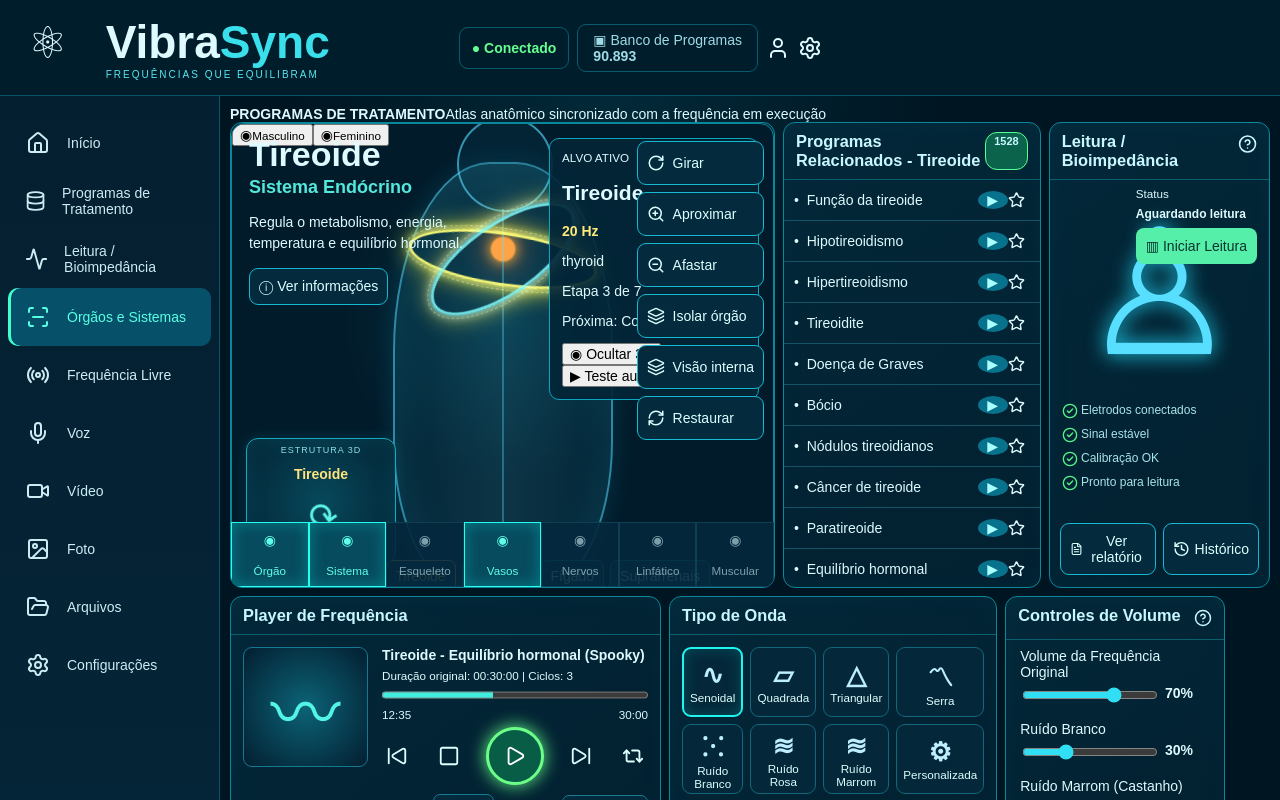
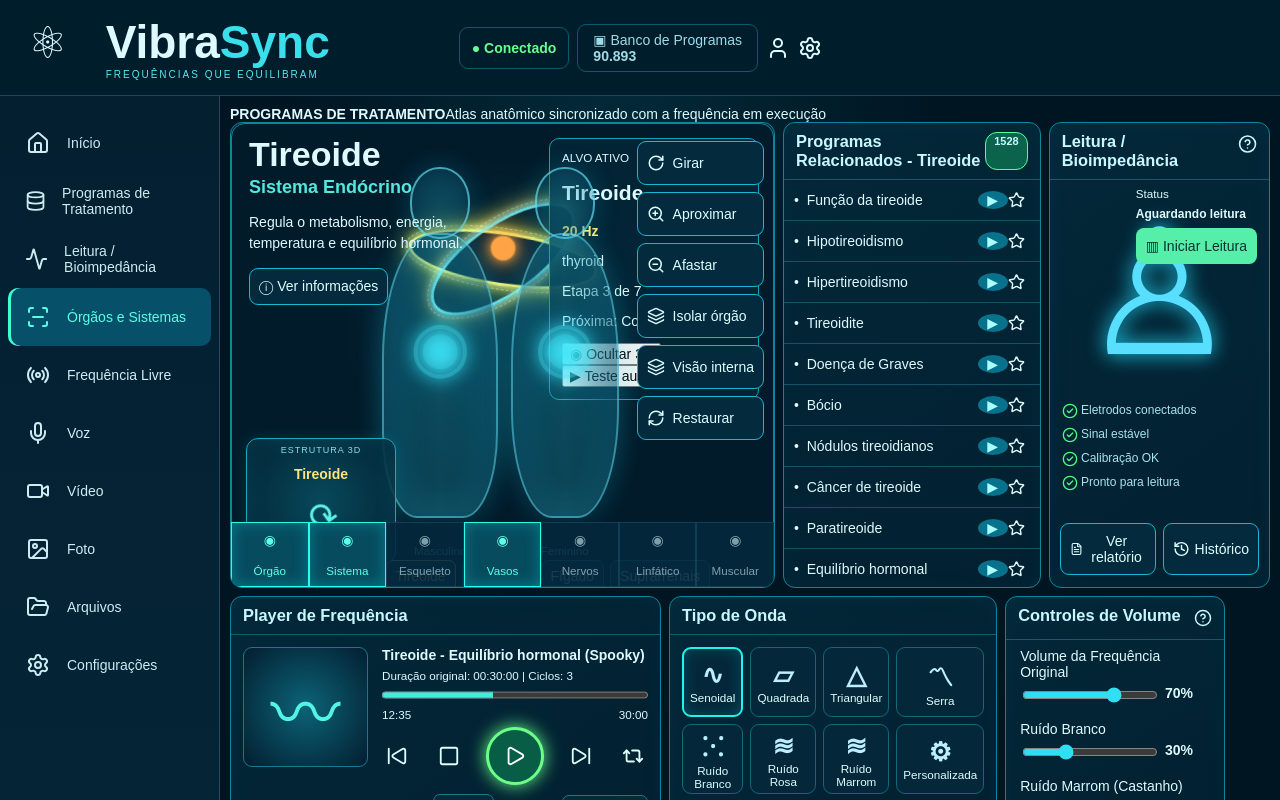
Before and after one commit to marcosfersant/vibrasync-next, a React (Vite) app: page / in a window 1280 px wide. Shown: the top 800 px of the page. Built offline with nearby package versions, Linux system fonts and the light colour scheme.

Commit message:
Atlas: visual masculino/feminino clicavel sem imagem antiga

```diff
--- a/src/atlas/atlas-prototype.css
+++ b/src/atlas/atlas-prototype.css
@@ -7,3 +7,14 @@
 @keyframes qClockwise{to{transform:translate(-50%,-50%) rotate(352deg)}}
 @keyframes qCounter{from{transform:translate(-50%,-50%) rotate(352deg)}to{transform:translate(-50%,-50%) rotate(-8deg)}}
 @keyframes quantumVibe{from{filter:brightness(.9);opacity:.72}to{filter:brightness(1.45);opacity:1}}
+
+.atlas-pair{position:absolute;inset:35px 170px 78px 170px;display:flex;align-items:center;justify-content:center;gap:48px;z-index:1}
+.human-atlas{position:relative;width:145px;height:390px;border:0;background:transparent!important;color:#9cf7ff;filter:drop-shadow(0 0 13px #23dfff88);opacity:.95}
+.human-atlas .head{position:absolute;left:50%;top:0;transform:translateX(-50%);width:60px;height:72px;border:2px solid #68eaffaa;border-radius:48%;background:radial-gradient(circle,#41dfff22,#0a405866)}
+.human-atlas .torso{position:absolute;left:50%;top:66px;transform:translateX(-50%);width:116px;height:285px;border:2px solid #68eaff88;border-radius:44% 44% 30% 30%;background:linear-gradient(90deg,#06364c88,#3ee5ff22,#06364c88);box-shadow:inset 0 0 35px #45e8ff33}
+.human-atlas.female .torso{width:108px;border-radius:46% 46% 38% 38%}
+.human-atlas .organs{position:absolute;left:50%;top:138px;transform:translateX(-50%);font-size:70px;color:#43dfee55;text-shadow:0 0 15px #3be9ff}
+.human-atlas small{position:absolute;bottom:0;left:0;right:0;text-align:center;color:#7beef5}
+.human-atlas:active,.human-atlas:focus{filter:drop-shadow(0 0 18px #ffe45a);outline:none}
+.targets-only{pointer-events:none;background:transparent;border:0;box-shadow:none;z-index:4;left:50%;top:38px}
+.targets-only:before,.targets-only:after{display:none}
```
